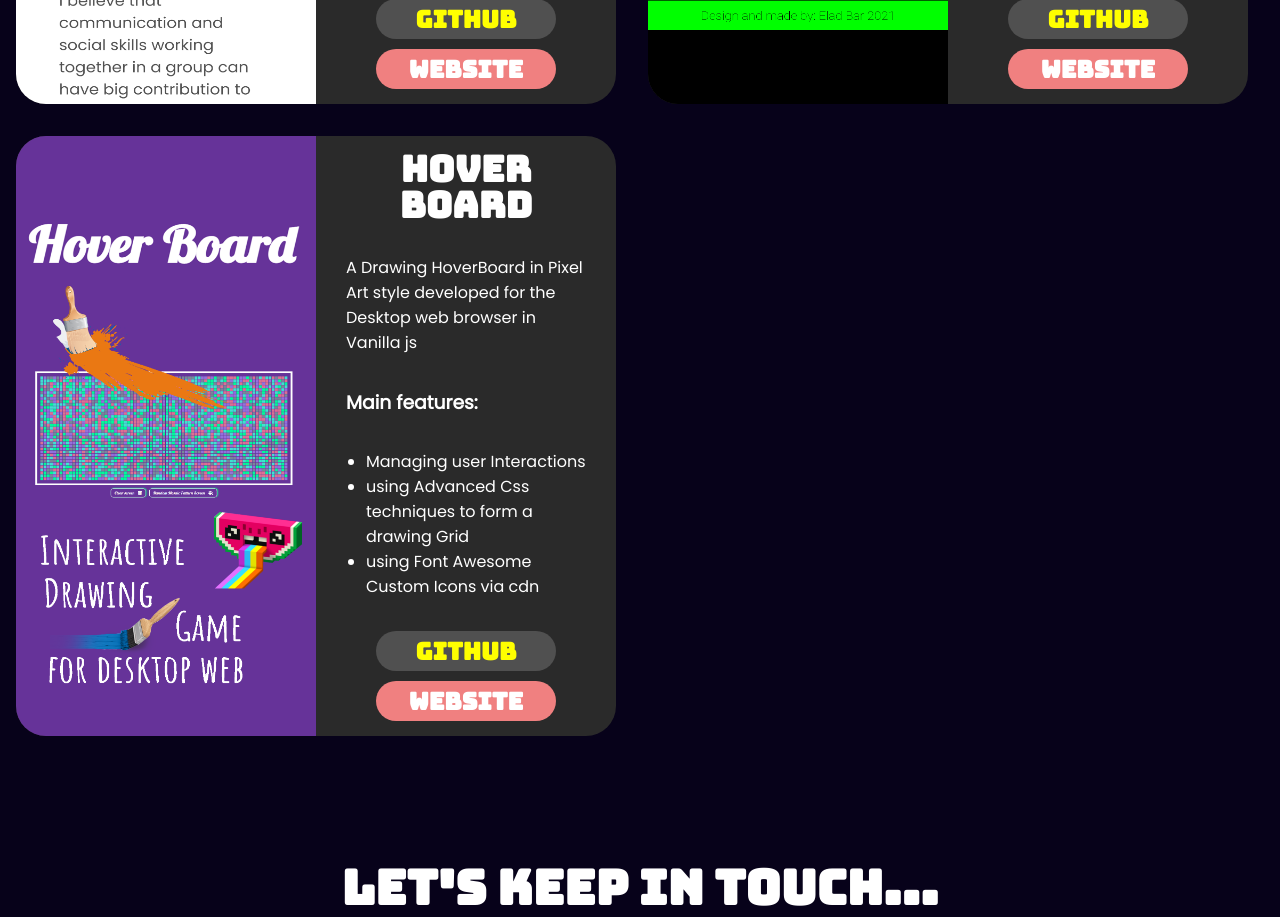
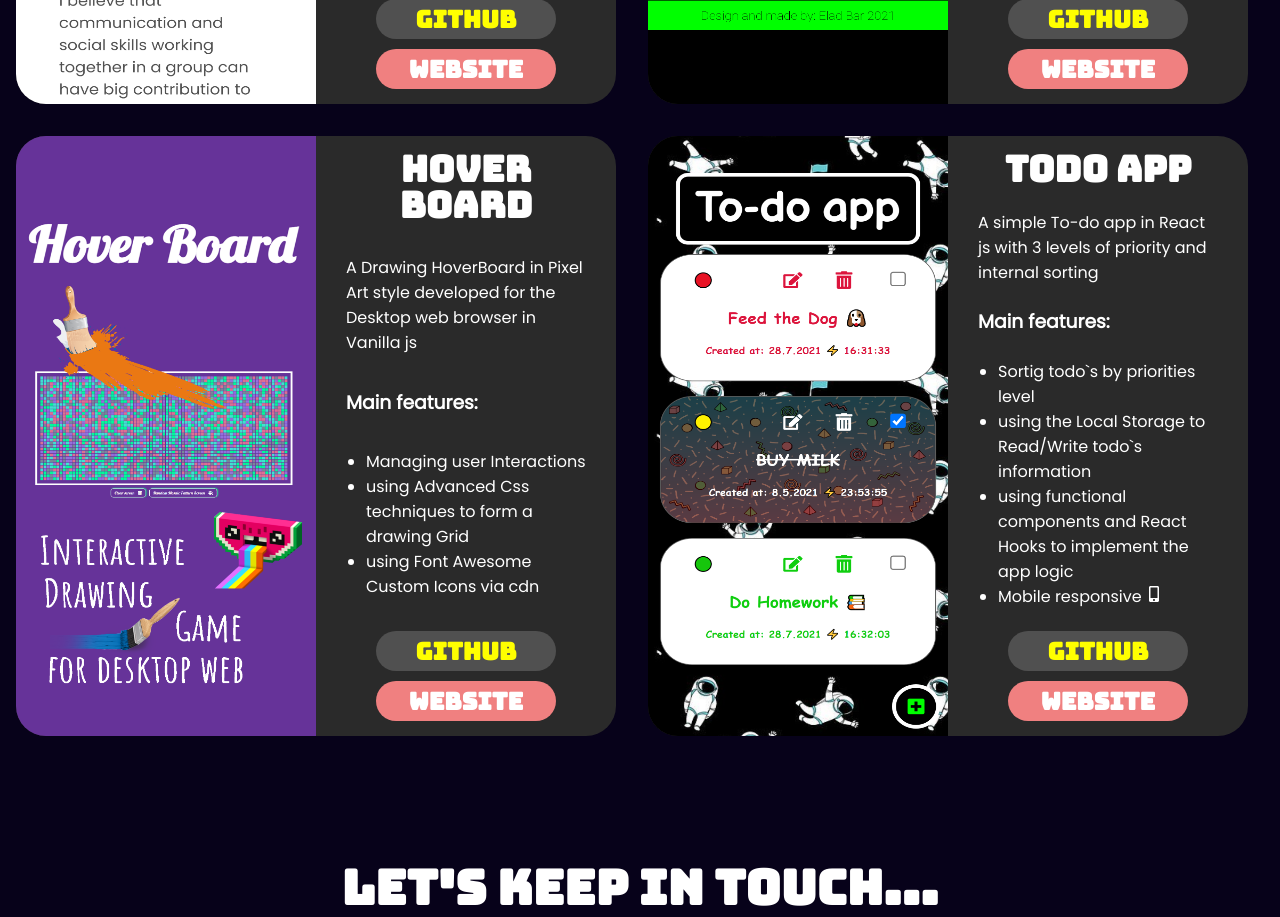
Before and after one commit to develad/Portfolio, a React (Create React App) app: page / in a window 1280 px wide. Shown: the part 2300-3217 px from the top of the page. Built offline with nearby package versions, Linux system fonts and the light colour scheme; no server answers.

Commit message:
:tada: add new version of todo app to portfolio section

```diff
--- a/src/components/Protfolio/cardData.js
+++ b/src/components/Protfolio/cardData.js
@@ -76,19 +76,19 @@ export const projectsData = [
     img: ['/images/hoverBoard.png'],
     isMobile: false,
   },
-  // {
-  //   id: 6,
-  //   title: 'todo app',
-  //   description:
-  //     'A simple To-do app in React js with 3 levels of priority and internal sorting',
-  //   features: [
-  //     'Sortig todo`s by priorities level',
-  //     'using the Local Storage to Read/Write todo`s information',
-  //     'using functional components and React Hooks to implement the app logic',
-  //   ],
-  //   githubLink: 'https://github.com/develad/todo-app-v1',
-  //   websiteLink: 'https://develad.github.io/todo-app-v1/',
-  //   img: ['/images/todoApp.png'],
-  //   isMobile: true,
-  // },
+  {
+    id: 6,
+    title: 'todo app',
+    description:
+      'A simple To-do app in React js with 3 levels of priority and internal sorting',
+    features: [
+      'Sortig todo`s by priorities level',
+      'using the Local Storage to Read/Write todo`s information',
+      'using functional components and React Hooks to implement the app logic',
+    ],
+    githubLink: 'https://github.com/develad/todo-app-v1',
+    websiteLink: 'https://develad.github.io/todo-app-v1/',
+    img: ['/images/todoApp.png'],
+    isMobile: true,
+  },
 ];
```
Also changed, not shown: public/images/todoApp.png.
